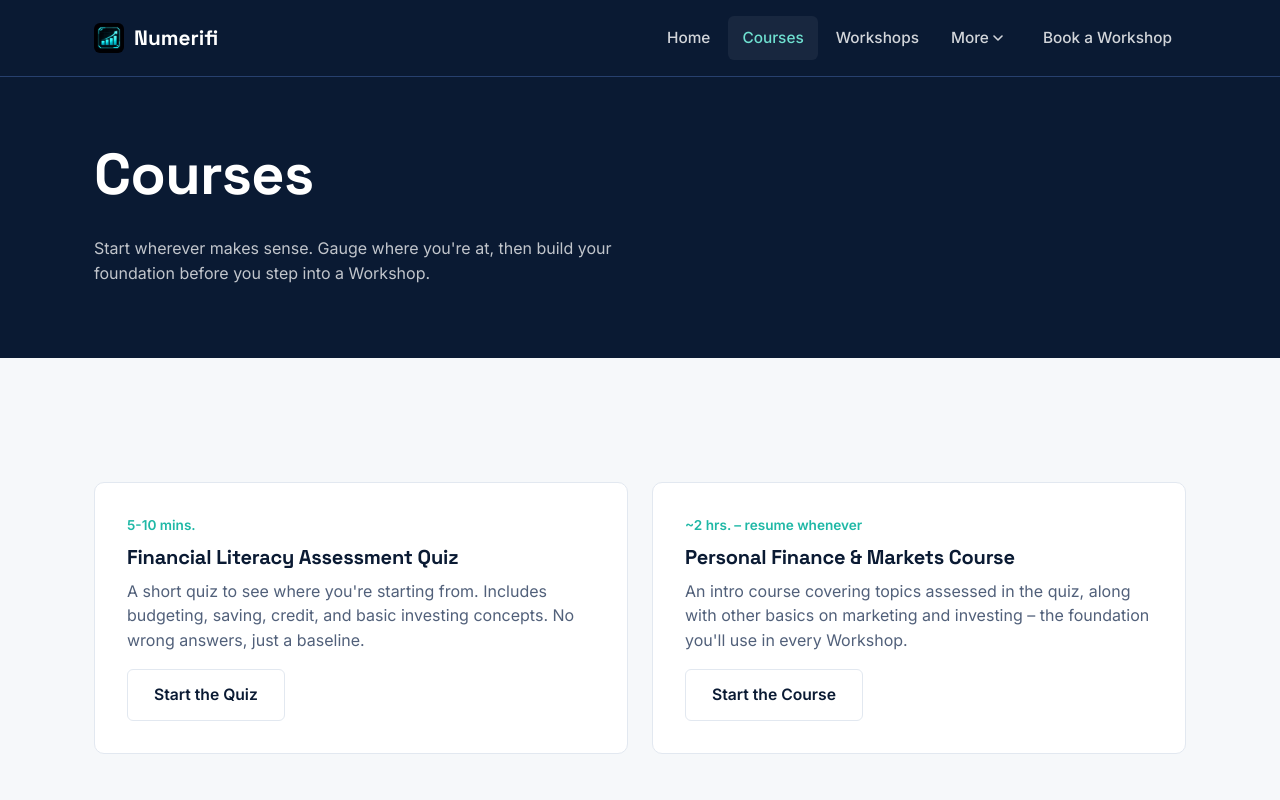
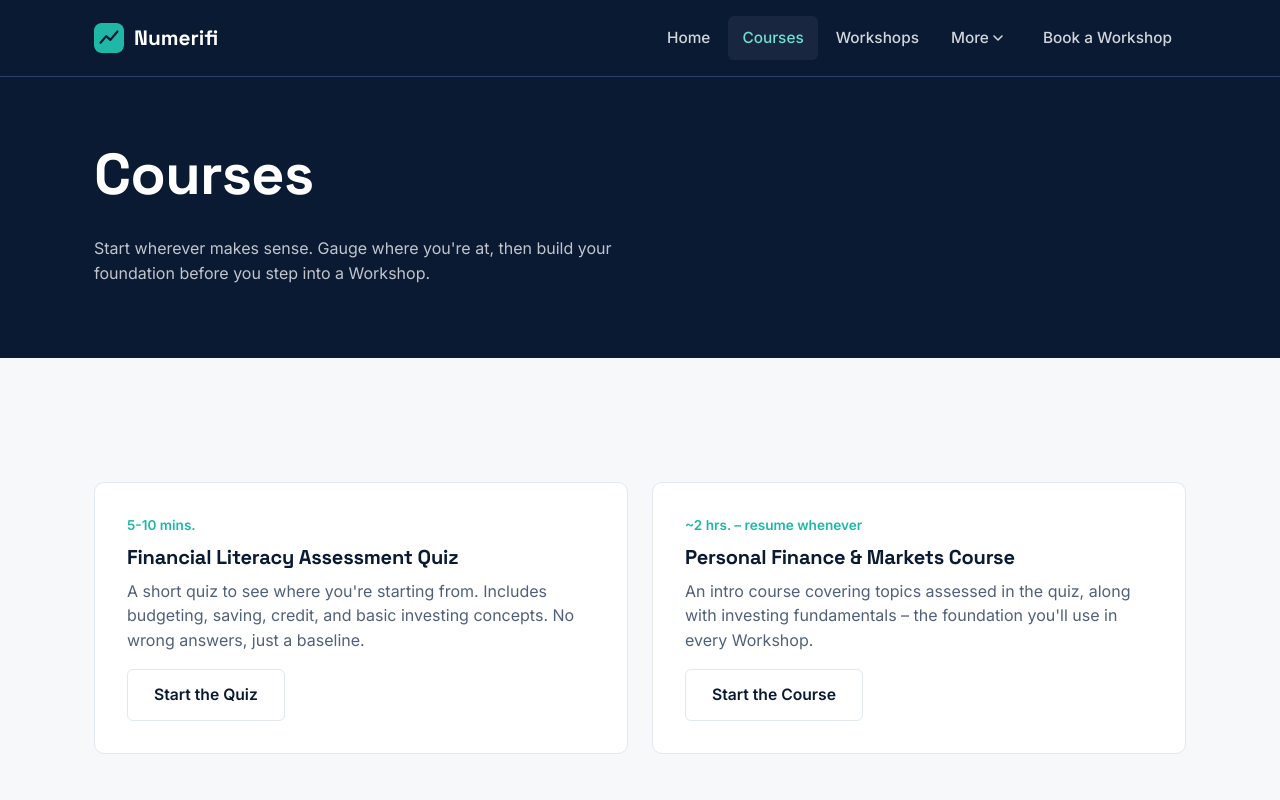
Before and after one commit to RoRaj1/numerifi-site, a plain HTML site: page courses.html in a window 1280 px wide. Shown: the top 800 px of the page. Drawn offline with Linux system fonts and the light colour scheme.

Commit message:
update courses copy

```diff
--- a/courses.html
+++ b/courses.html
@@ -15,7 +15,10 @@
 <header class="site-header">
   <div class="container nav">
     <a href="index.html" class="brand">
-      <img class="brand-mark" src="logo.png" alt="Numerifi logo">
+      <svg class="brand-mark" viewBox="0 0 32 32" fill="none" xmlns="http://www.w3.org/2000/svg" aria-hidden="true">
+        <rect width="32" height="32" rx="8" fill="#1FB8A6"/>
+        <path d="M7 21L13 14L17.5 18L25 9" stroke="#0A1A33" stroke-width="2.4" stroke-linecap="round" stroke-linejoin="round"/>
+      </svg>
       Numerifi
     </a>
     <button class="nav-toggle" aria-label="Toggle menu" aria-expanded="false">
@@ -62,7 +65,7 @@
       <div class="course-card">
         <span class="eyebrow">~2 hrs. – resume whenever</span>
         <h3>Personal Finance &amp; Markets Course</h3>
-        <p>An intro course covering topics assessed in the quiz, along with other basics on marketing and investing – the foundation you'll use in every Workshop.</p>
+        <p>An intro course covering topics assessed in the quiz, along with investing fundamentals – the foundation you'll use in every Workshop.</p>
         <!-- Embed or link your course platform here -->
         <a href="#" class="btn btn-outline">Start the Course</a>
       </div>
@@ -86,7 +89,10 @@
     <div class="footer-grid">
       <div class="footer-brand">
         <a href="index.html" class="brand">
-          <img class="brand-mark" src="logo.png" alt="Numerifi logo">
+          <svg class="brand-mark" viewBox="0 0 32 32" fill="none" xmlns="http://www.w3.org/2000/svg" aria-hidden="true">
+            <rect width="32" height="32" rx="8" fill="#1FB8A6"/>
+            <path d="M7 21L13 14L17.5 18L25 9" stroke="#0A1A33" stroke-width="2.4" stroke-linecap="round" stroke-linejoin="round"/>
+          </svg>
           Numerifi
         </a>
         <p>Free, AI-powered financial literacy and investing education for high school students.</p>
```
Also changed, not shown: 1 other file.
